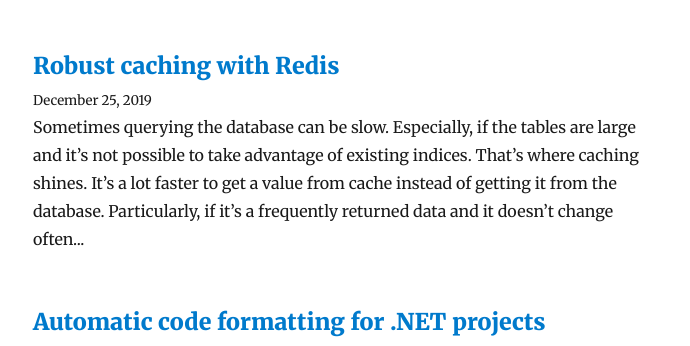
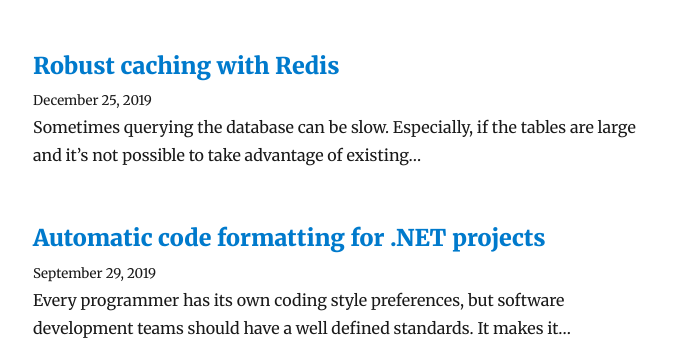
Before and after one commit to eyamenko/eyamenko.github.io, a Gatsby site: page / in a window 1280 px wide. Shown: the part 241-587 px from the top of the page, without its empty margins (292-982 px from the left). Built offline with nearby package versions, Linux system fonts and the light colour scheme; Gatsby itself is replaced by a stand-in of ours; some packages are replaced by stand-ins of ours.

Commit message:
Remove duplicated text from the description

```diff
--- a/content/blog/automatic-code-formatting-for-dotnet-projects/index.md
+++ b/content/blog/automatic-code-formatting-for-dotnet-projects/index.md
@@ -1,7 +1,7 @@
 ---
 title: Automatic code formatting for .NET projects
 date: '2019-09-29T07:34:53.585Z'
-description: Every programmer has its own coding style preferences, but software development teams should have a well defined standards. It makes it easier to maintain the project, read the code, review pull requests, etc. Team mates join and leave. If there is no common ground, projects start looking like a collection of unrelated things...
+description:
 ---
 
 Every programmer has its own coding style preferences, but software development teams should have a well defined standards. It makes it easier to maintain the project, read the code, review pull requests, etc. Team mates join and leave. If there is no common ground, projects start looking like a collection of unrelated things.
--- a/content/blog/robust-caching-with-redis/index.md
+++ b/content/blog/robust-caching-with-redis/index.md
@@ -1,7 +1,7 @@
 ---
 title: Robust caching with Redis
 date: '2019-12-25T02:55:56.981Z'
-description: Sometimes querying the database can be slow. Especially, if the tables are large and it’s not possible to take advantage of existing indices. That’s where caching shines. It’s a lot faster to get a value from cache instead of getting it from the database. Particularly, if it’s a frequently returned data and it doesn’t change often...
+description:
 ---
 
 Sometimes querying the database can be slow. Especially, if the tables are large and it’s not possible to take advantage of existing indices. That’s where caching shines. It’s a lot faster to get a value from cache instead of getting it from the database. Particularly, if it’s a frequently returned data and it doesn’t change often.
```
